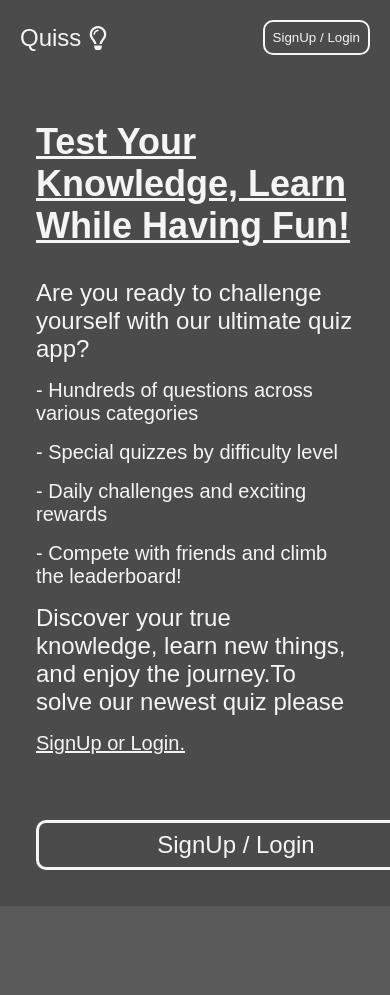
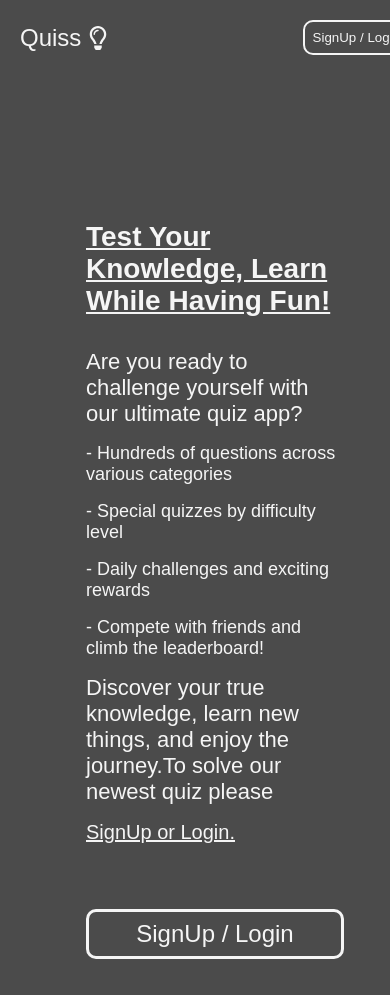
Before and after one commit to Tunamu/Web-Programming-Assignment, a React (Create React App) app in the folder frontend/: page / in a window 390 px wide. Shown: the top 995 px of the page. Before the commit the page ends 906 px from the top, so only its background shows below. Built offline with nearby package versions, Linux system fonts and the light colour scheme; the HTML template or start-up script is replaced by a standard one.

Commit message:
Added responsive features for ever page

```diff
--- a/frontend/src/App.css
+++ b/frontend/src/App.css
@@ -1,5 +1,4 @@
 .App{
-    background-color: lightgray;
     max-width: 1000px;
     min-height: 100vh;
     margin: auto;
@@ -7,3 +6,10 @@
     color: whitesmoke;
     padding: 20px;
 }
+
+@media (max-width: 750px){
+    .App{
+        width: 100%;
+        min-height: auto;
+    }
+}
--- a/frontend/src/index.css
+++ b/frontend/src/index.css
@@ -8,3 +8,9 @@ body{
     min-height: 100vh;
     background-color: rgb(90, 90, 90);
 }
+
+@media (max-width: 750px){
+    body{
+        background-color: rgb(75, 75, 75);
+    }
+}
--- a/frontend/src/pages/GetPromoPage.css
+++ b/frontend/src/pages/GetPromoPage.css
@@ -1,5 +1,6 @@
 .GetPromoPage {
     width: auto;
+    margin: 150px 50px 0 50px;
     display: flex;
     flex-direction: column;
     justify-content: center;
@@ -53,3 +54,27 @@ h3 button{
     font-weight: bold;
     cursor: pointer;
 }
+
+@media (max-width: 750px){
+    h1{
+        font-size: 28px;
+    }
+
+    h3{
+        font-size: 22px;
+    }
+
+    h4{
+        font-size: 18px;
+    }
+
+    .GetPromoBtn {
+        width: 70%;
+    }
+}
+
+@media (max-width: 450px){
+    .GetPromoBtn {
+        width: 100%;
+    }
+}
--- a/frontend/src/pages/HomePage.css
+++ b/frontend/src/pages/HomePage.css
@@ -5,6 +5,7 @@
     justify-content: center;
     margin: 150px 50px 0 50px;
     gap: 20px;
+    padding: 16px;
 }
 
 .HomePage h2 {
@@ -33,3 +34,9 @@
     border-color: rgb(70,70,70);
     cursor: progress;
 }
+
+@media (max-width: 750px){
+    .HomePage {
+        margin: 0;
+    }
+}
--- a/frontend/src/pages/QuizPage.css
+++ b/frontend/src/pages/QuizPage.css
@@ -3,7 +3,8 @@
     display: flex;
     flex-direction: column;
     align-items: start;
-    gap: 15px
+    gap: 15px;
+    padding: 16px;
 }
 
 .Question-Section h3{
@@ -42,3 +43,9 @@
 .Question-Section button:hover{
     background: rgb(193, 192, 192);
 }
+
+@media (max-width: 750px){
+    .Question-Section{
+        margin: 0;
+    }
+}
--- a/frontend/src/pages/ResultPage.css
+++ b/frontend/src/pages/ResultPage.css
@@ -40,3 +40,13 @@
 .Leaderboard-Sub-Propt{
     color: rgba(245, 245, 245, 0.6);
 }
+
+@media (max-width: 750px){
+    .Result-Section {
+        margin-top: 0;
+    }
+
+    .Leaderboard-Sub-Propt{
+        display: none;
+    }
+}
```
